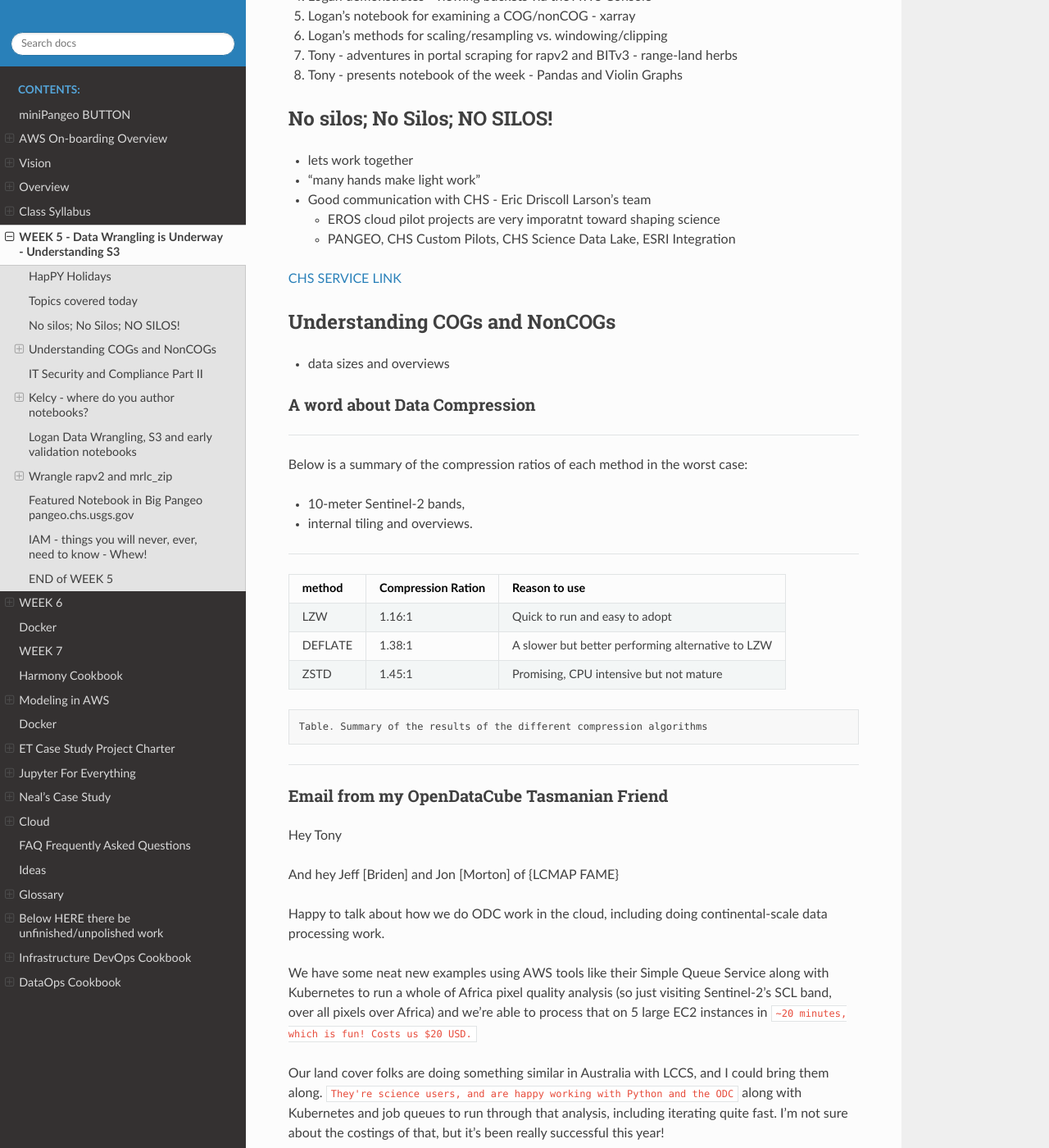
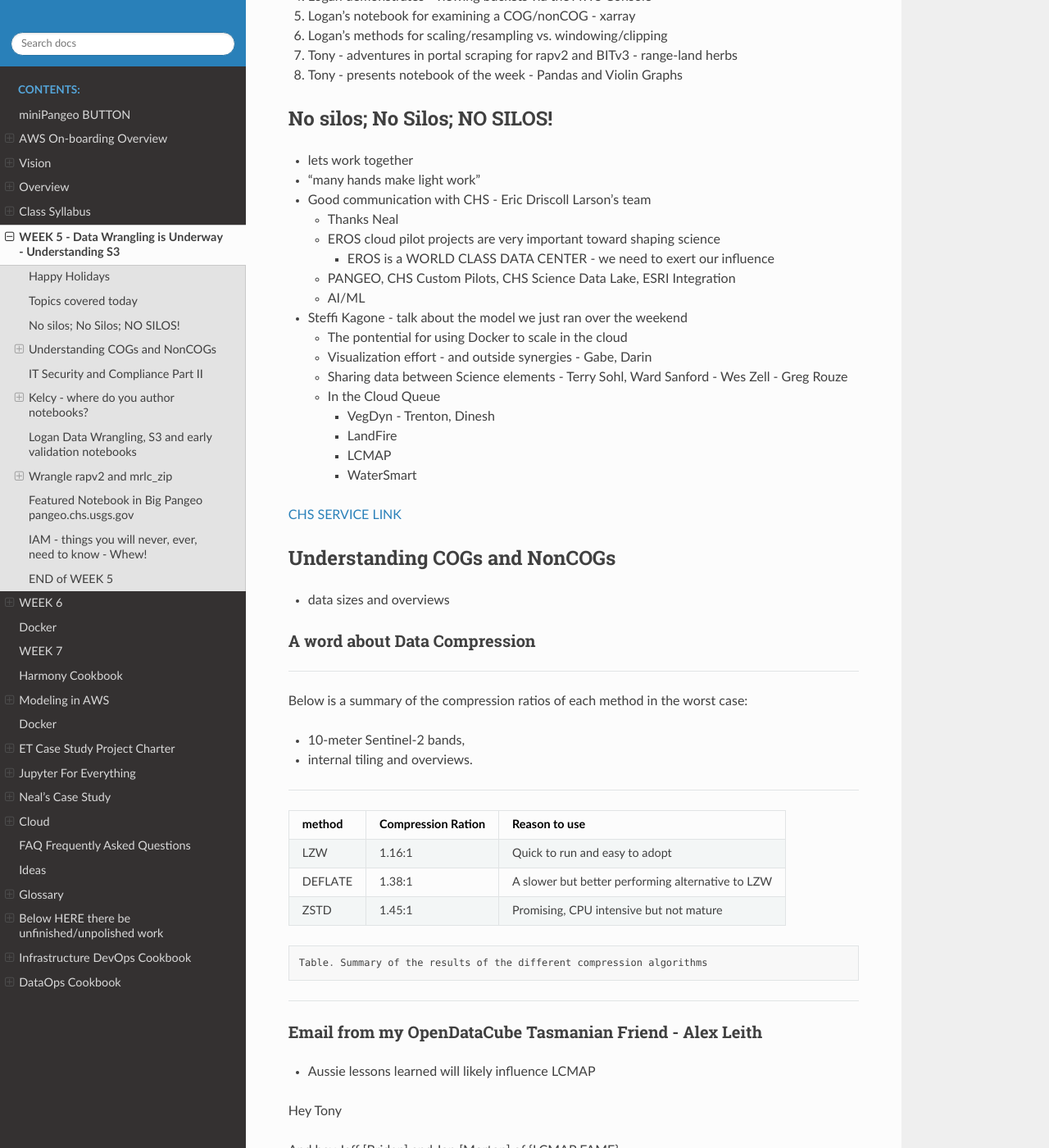
Before and after one commit to tonybutzer/harmony-docs, a Sphinx documentation site: the page built from documentation/source/05week.md, in a window 1280 px wide and 1400 px high, scrolled down 469 px. Shown: the whole window at 82% size. Built offline with Sphinx 7.4.7 and the Read the Docs theme 2.0.0, drawn with Linux system fonts in a browser that asks for light colours; pages that are not in the unit, such as notebooks, are missing from menus; some of the changed text lies outside the part shown.

Commit message:
automatic git update from Makefile

```diff
--- a/documentation/source/05week.md
+++ b/documentation/source/05week.md
@@ -1,7 +1,7 @@
 
 # WEEK 5 - Data Wrangling is Underway - Understanding S3
 
-## HapPY Holidays
+## Happy Holidays
 - looking forward to 2021
 - thanks for particpating in these cloud activities - this effort is important
 
@@ -23,15 +23,26 @@
 - lets work together
 - "many hands make light work"
 - Good communication with CHS  - Eric Driscoll Larson's team
-    - EROS cloud pilot projects are very imporatnt toward shaping science
+    - Thanks Neal
+    - EROS cloud pilot projects are very important toward shaping science
+        - EROS is a WORLD CLASS DATA CENTER - we need to exert our influence
     - PANGEO, CHS Custom Pilots, CHS Science Data Lake, ESRI Integration
+    - AI/ML
+- Steffi Kagone - talk about the model we just ran over the weekend
+    - The pontential for using Docker to scale in the cloud
+    - Visualization effort - and outside synergies - Gabe, Darin
+    - Sharing data between Science elements - Terry Sohl, Ward Sanford - Wes Zell - Greg Rouze
+    - In the Cloud Queue
+        - VegDyn - Trenton, Dinesh
+        - LandFire
+        - LCMAP
+        - WaterSmart
 
 [CHS SERVICE LINK](https://taskmgr.chs.usgs.gov/servicedesk/customer/portal/10)
 
 
 ## Understanding COGs and NonCOGs
 - data sizes and overviews
-
 
 ### A word about Data Compression
 
@@ -53,7 +64,8 @@ Below is a summary of the compression ratios of each method in the worst case:
 ---
 
 
-### Email from my OpenDataCube Tasmanian Friend
+### Email from my OpenDataCube Tasmanian Friend - Alex Leith
+- Aussie lessons learned will likely influence LCMAP
 
 Hey Tony
 
```
